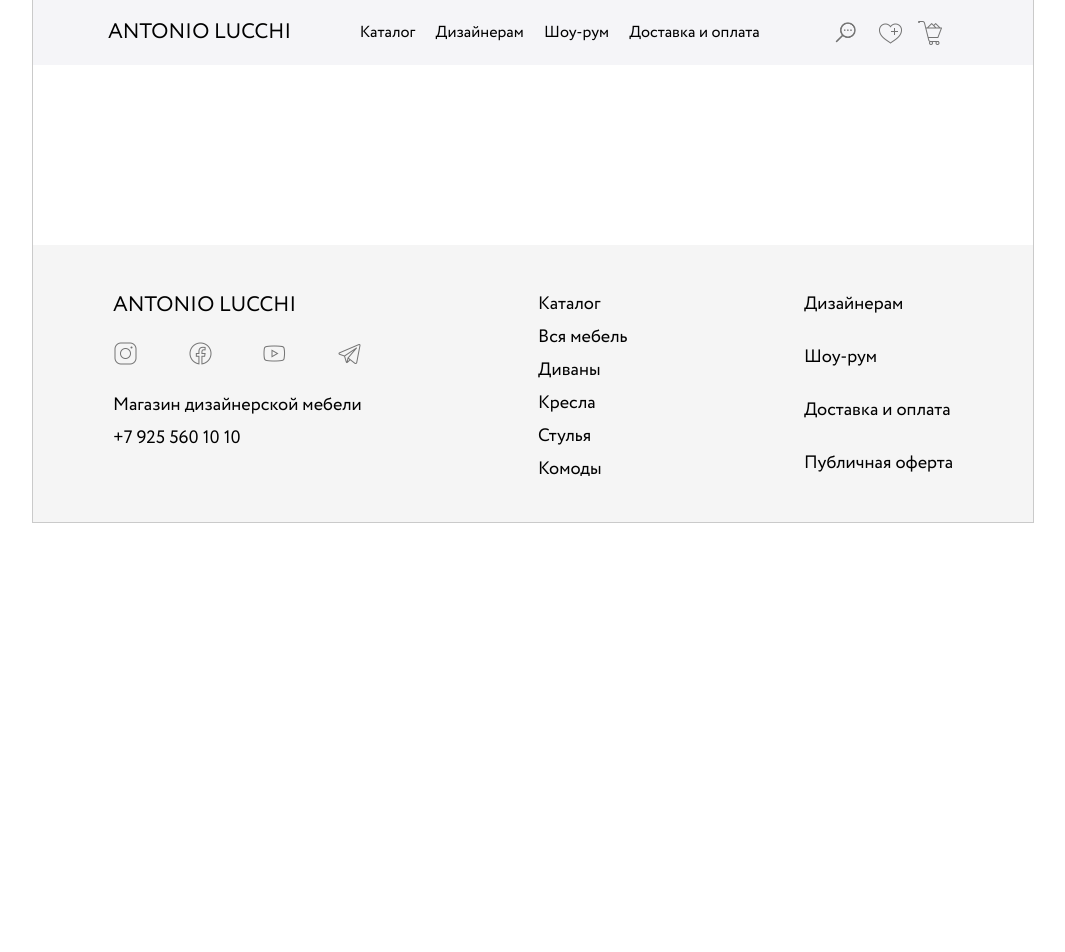
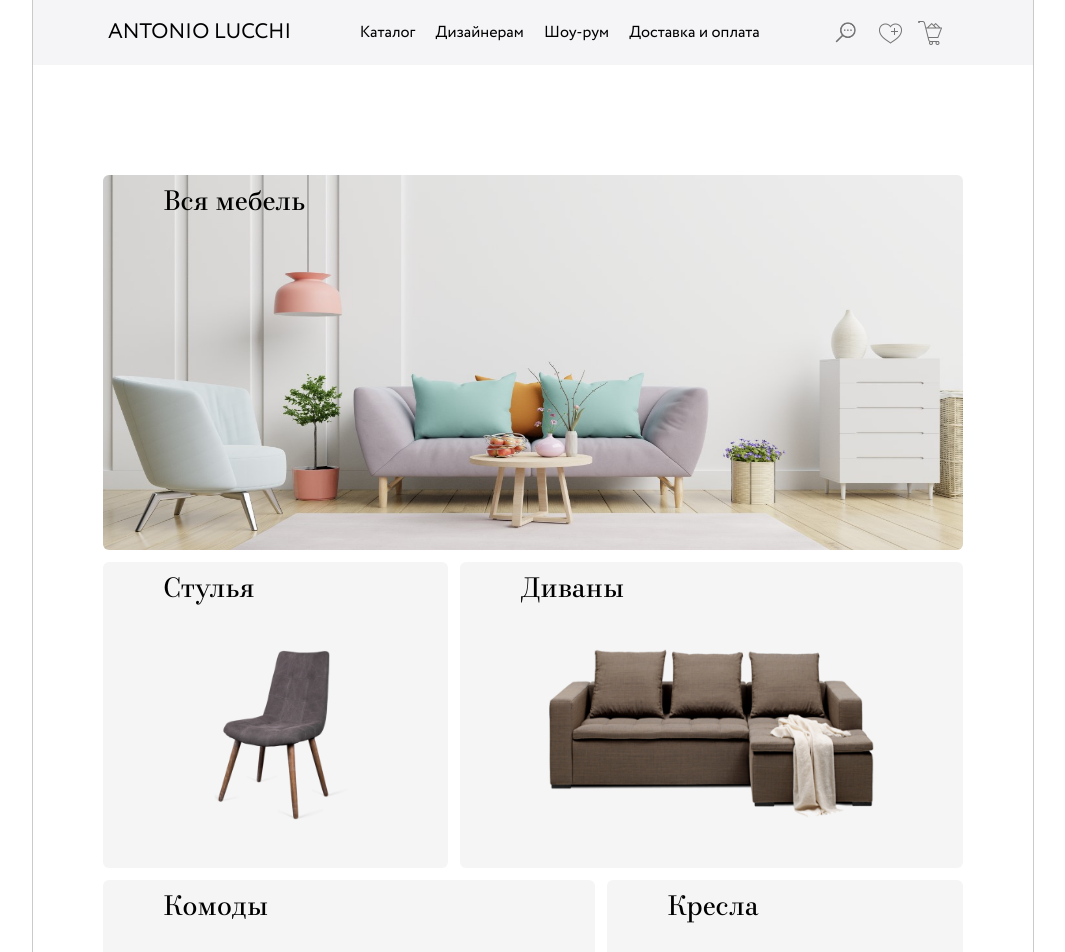
Before and after one commit to Bidlo2D/Shop-Front, a React (Create React App) app: page /catalog in a window 1280 px wide. Shown: the top 952 px of the page, without its empty margins (107-1172 px from the left). Before the commit the page ends 800 px from the top, so only its background shows below. Built offline with nearby package versions, Linux system fonts and the light colour scheme.

Commit message:
Routing to the assortment.

```diff
--- a/src/components/ButtonCatalog.jsx
+++ b/src/components/ButtonCatalog.jsx
@@ -8,7 +8,7 @@ const ButtonCatalog = (props) => {
   const dispatch = useDispatch()
   return (
     <Link
-      to="/catalog"
+      to="catalog"
       onClick={() => {
         dispatch(
           changeCatalog({
--- a/src/components/content/Content.jsx
+++ b/src/components/content/Content.jsx
@@ -6,7 +6,7 @@ const Content = () => {
   return (
     <Routes>
       <Route path="/" element={<MainPage />} />
-      <Route path="/catalog" element={<Catalog />} />
+      <Route path="catalog/*" element={<Catalog />} />
     </Routes>
   )
 }
--- a/src/components/content/catalog/Catalog.jsx
+++ b/src/components/content/catalog/Catalog.jsx
@@ -1,7 +1,11 @@
 import React from "react"
 import { useSelector } from "react-redux"
+import { Route, Routes } from "react-router-dom"
 // styles
 import styles from "./css/Catalog.module.css"
+// components
+import TabSection from "./tab_sections/TabSections"
+import Assortment from "./assortment/Assortment"
 
 const Catalog = () => {
   const title = useSelector((state) => {
@@ -15,6 +19,14 @@ const Catalog = () => {
       <div className={styles.wrapper}>
         <p className={styles.directory}>{title}</p>
         <p className={styles.category}>{ctr}</p>
+        <Routes>
+          <Route path="/*" element={<TabSection />} />
+          <Route path="all" element={<Assortment />} />
+          <Route path="sofas" element={<Assortment />} />
+          <Route path="chairs" element={<Assortment />} />
+          <Route path="dressers" element={<Assortment />} />
+          <Route path="armchairs" element={<Assortment />} />
+        </Routes>
       </div>
     </div>
   )
--- a/src/components/content/catalog/tab_sections/section_catalog/AllSection.jsx
+++ b/src/components/content/catalog/tab_sections/section_catalog/AllSection.jsx
@@ -1,26 +1,28 @@
 import React from "react"
 import { useDispatch } from "react-redux"
+import { Link } from "react-router-dom"
 import { changeCatalog } from "../../../../../redux/reducers/content/catalog/catalogViewReducer"
-import Assortment from "../../assortment/Assortment"
 import styles from "./css/AllSection.module.css"
 
 const AllSection = () => {
   const dispatch = useDispatch()
   return (
+    <Link to="all">
       <div
         onClick={() => {
           dispatch(
             changeCatalog({
               dir: "Главная / Каталог / Вся мебель",
               ctr: "Вся мебель",
-            tab: <Assortment></Assortment>,
             })
           )
         }}
         className={styles.item}
       >
+        {" "}
         <p>Вся мебель</p>
       </div>
+    </Link>
   )
 }
 
--- a/src/components/content/main_page/sections/Section.jsx
+++ b/src/components/content/main_page/sections/Section.jsx
@@ -1,5 +1,6 @@
 import React from "react"
 import { useDispatch } from "react-redux"
+import { Link } from "react-router-dom"
 // actions
 import { changeCatalog } from "../../../../redux/reducers/content/catalog/catalogViewReducer"
 // styles
@@ -10,8 +11,10 @@ const Section = ({ data }) => {
   const mapData = () => {
     const elements = []
     for (let i = 0; i < data.image.length; i++) {
+      let path = `${data.path[i]}`
       elements.push(
-        <div
+        <Link
+          to={path}
           onClick={() => {
             dispatch(
               changeCatalog({
@@ -25,7 +28,7 @@ const Section = ({ data }) => {
         >
           <p>{data.text[i]}</p>
           <img src={data.image[i]} alt="img" />
-        </div>
+        </Link>
       )
     }
     return elements
--- a/src/components/content/main_page/sections/Sections.jsx
+++ b/src/components/content/main_page/sections/Sections.jsx
@@ -14,10 +14,12 @@ const Sections = () => {
   const firstSection = {
     image: [chair, sofa],
     text: ["Стулья", "Диваны"],
+    path: ["chairs", "sofas"],
   }
   const secondSection = {
     image: [dresser, armchair],
     text: ["Комоды", "Кресла"],
+    path: ["dressers", "armchairs"],
   }
 
   return (
```
Lines whose indentation alone changed are shown as unchanged.
